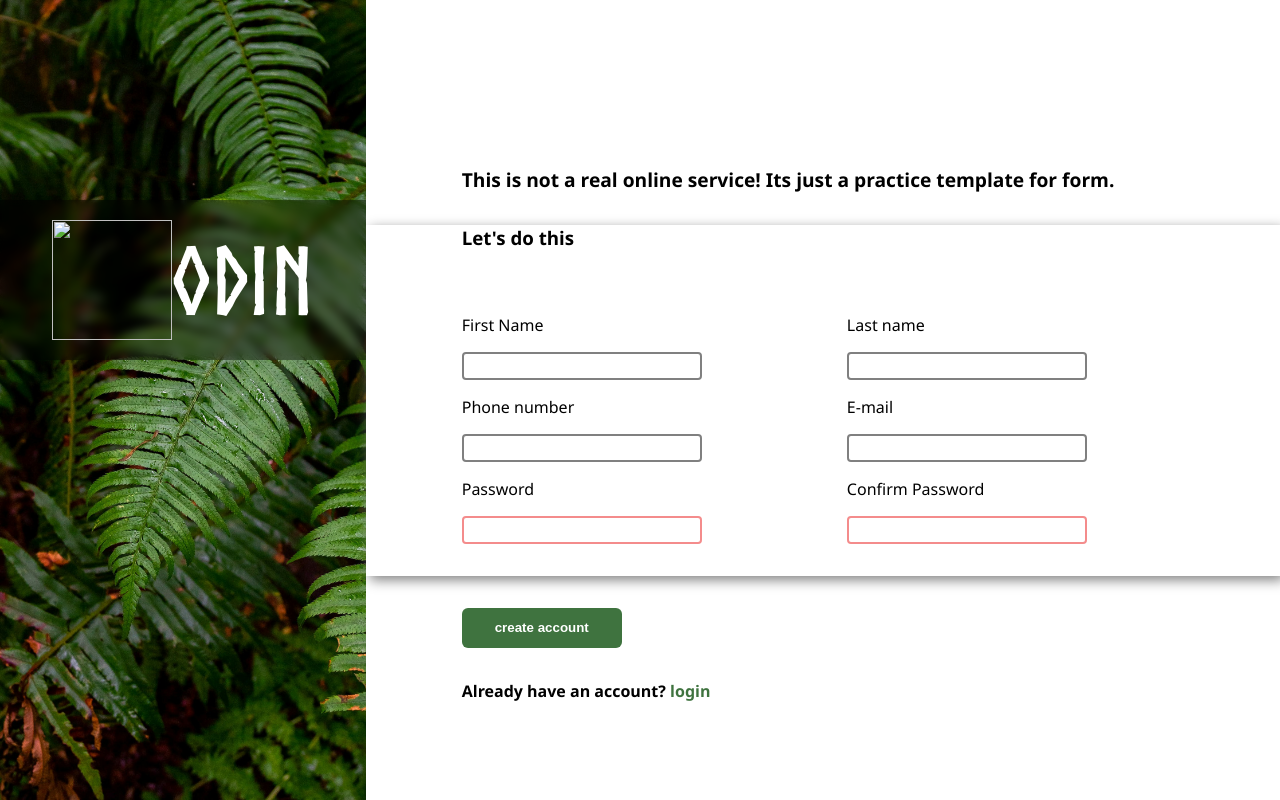
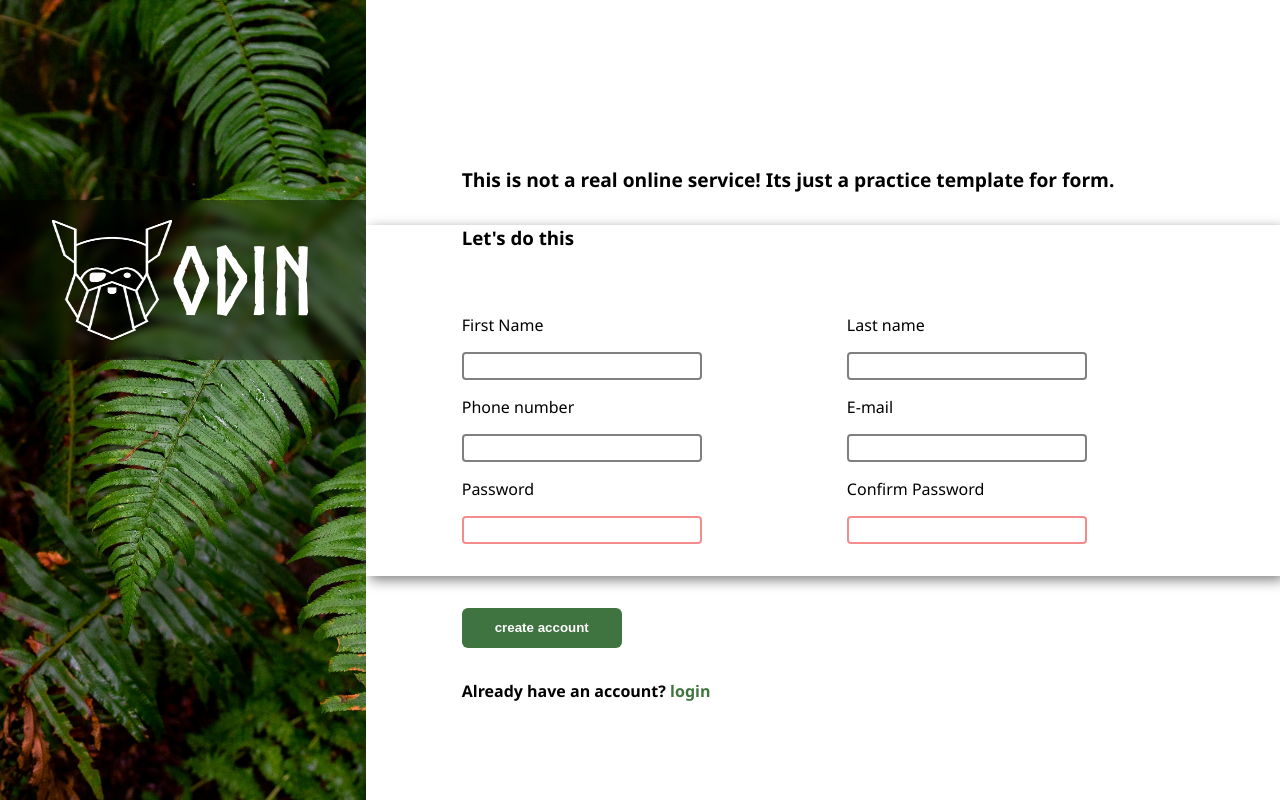
Before and after one commit to s0ur4bhkumar/form, a plain HTML site: page index.html in a window 1280 px wide. Drawn offline with Linux system fonts and the light colour scheme; the site is published under a folder, as on GitHub Pages, so addresses that start at the root find nothing.

Commit message:
image loading issue

```diff
--- a/index.html
+++ b/index.html
@@ -11,7 +11,7 @@
         <div class="image">
             <!-- <img src="/image/ameer-basheer-Xrx3WWyrwes-unsplash.jpg" alt="" class="cover"> -->
             <div class="logo">
-                <img src="/image/odin.png" alt="" class="odin">
+                <img src="image/odin.png" alt="" class="odin">
                 <h3>ODIN</h3>
             </div>
         </div>
```
